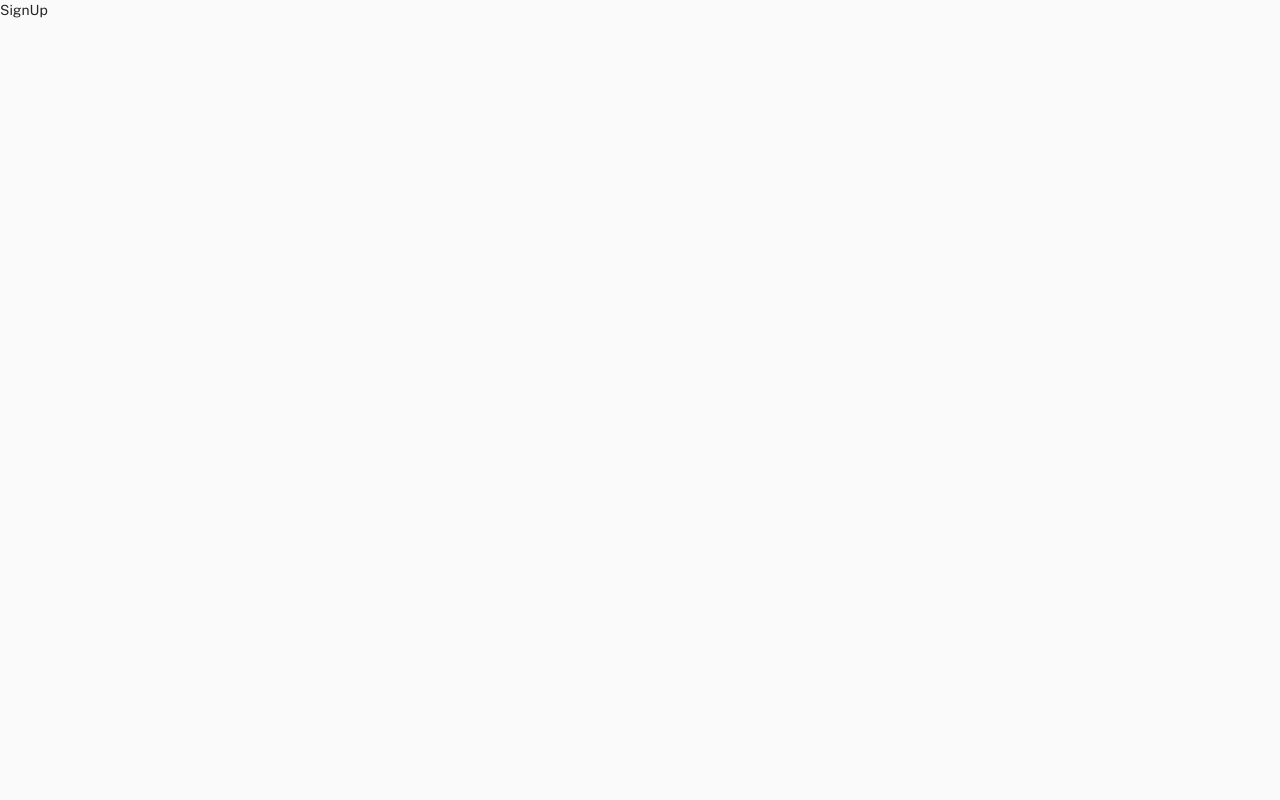
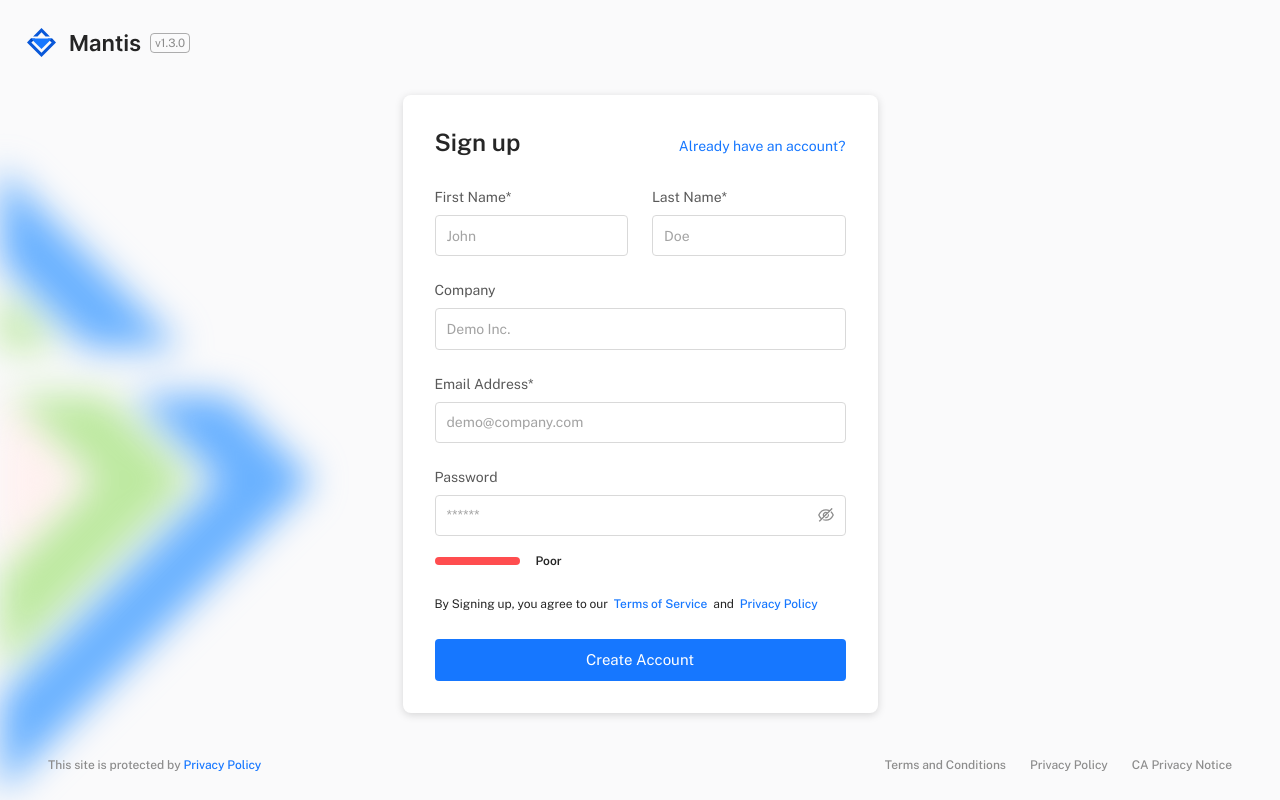
Before and after one commit to ersurajkumar1999/tracking-software-frontend, a React (Vite) app: page /register in a window 1280 px wide. Built offline with nearby package versions, Linux system fonts and the light colour scheme.

Commit message:
rigster page done

```diff
--- a/src/auth/SignUp/index.jsx
+++ b/src/auth/SignUp/index.jsx
@@ -1,8 +1,28 @@
-import React from 'react'
+import { Link } from 'react-router-dom';
+
+// material-ui
+import { Grid, Stack, Typography } from '@mui/material';
+import AuthWrapper from 'auth/componentes/AuthWrapper';
+import SignUpPage from 'auth/componentes/SignUpPage';
+
 
 const SignUp = () => {
   return (
-    <div>SignUp</div>
+    <AuthWrapper>
+      <Grid container spacing={3}>
+        <Grid item xs={12}>
+          <Stack direction="row" justifyContent="space-between" alignItems="baseline" sx={{ mb: { xs: -0.5, sm: 0.5 } }}>
+            <Typography variant="h3">Sign up</Typography>
+            <Typography component={Link} to="/login" variant="body1" sx={{ textDecoration: 'none' }} color="primary">
+              Already have an account?
+            </Typography>
+          </Stack>
+        </Grid>
+        <Grid item xs={12}>
+          <SignUpPage />
+        </Grid>
+      </Grid>
+    </AuthWrapper>
   )
 }
 
--- a/src/auth/componentes/SignUpPage.jsx
+++ b/src/auth/componentes/SignUpPage.jsx
@@ -1,8 +1,262 @@
-import React from 'react'
+import { useEffect, useState } from 'react';
+import { Link as RouterLink } from 'react-router-dom';
+
+// material-ui
+import Button from '@mui/material/Button';
+import FormControl from '@mui/material/FormControl';
+import FormHelperText from '@mui/material/FormHelperText';
+import Grid from '@mui/material/Grid';
+import Link from '@mui/material/Link';
+import InputAdornment from '@mui/material/InputAdornment';
+import IconButton from '@mui/material/IconButton';
+import InputLabel from '@mui/material/InputLabel';
+import OutlinedInput from '@mui/material/OutlinedInput';
+import Stack from '@mui/material/Stack';
+import Typography from '@mui/material/Typography';
+import Box from '@mui/material/Box';
+
+// third party
+import * as Yup from 'yup';
+import { Formik, useFormik } from 'formik';
+
+// project import
+import AnimateButton from 'components/@extended/AnimateButton';
+import { strengthColor, strengthIndicator } from 'utils/password-strength';
+
+// assets
+import EyeOutlined from '@ant-design/icons/EyeOutlined';
+import EyeInvisibleOutlined from '@ant-design/icons/EyeInvisibleOutlined';
+import { signUpSchema } from 'schemas/FormSchemas';
 
 const SignUpPage = () => {
+
+  const [level, setLevel] = useState();
+  const [showPassword, setShowPassword] = useState(false);
+  const handleClickShowPassword = () => {
+    setShowPassword(!showPassword);
+  };
+
+  const handleMouseDownPassword = (event) => {
+    event.preventDefault();
+  };
+
+  const changePassword = (value) => {
+    const temp = strengthIndicator(value);
+    setLevel(strengthColor(temp));
+  };
+
+  useEffect(() => {
+    changePassword('');
+  }, []);
+
+  const initialValues = {
+    firstName: '',
+    lastName: '',
+    email: '',
+    password: '',
+    confirmPassword: '',
+    iAgree: false,
+  };
+  const {
+    errors,
+    handleBlur,
+    handleChange,
+    handleSubmit,
+    touched, isSubmitting,
+    values, resetForm
+  } = useFormik({
+    initialValues,
+    validationSchema: signUpSchema,
+    onSubmit: async (values, { setSubmitting }) => {
+      const data = {
+        firstName: values.firstName,
+        lastName: values.lastName,
+        email: values.email,
+        password: values.password,
+      };
+      try {
+        console.log("data", data);
+        setSubmitting(true);
+        const response = await userSignUp(data);
+        console.log("response", response);
+        // if (response.status) {
+        //     resetForm();
+        //     dispatch(setSuccessMessage(response.data.message));
+        // } else {
+        //     dispatch(setErrorMessage(response.data.message));
+        // }
+      } catch (error) {
+        dispatch(setErrorMessage(error));
+      } finally {
+        setSubmitting(false);
+      }
+    },
+  });
   return (
-    <div>SignUpPage</div>
+    <form noValidate onSubmit={handleSubmit}>
+      <Grid container spacing={3}>
+        <Grid item xs={12} md={6}>
+          <Stack spacing={1}>
+            <InputLabel htmlFor="firstname-signup">First Name*</InputLabel>
+            <OutlinedInput
+              id="firstname-login"
+              type="firstname"
+              value={values.firstname}
+              name="firstname"
+              onBlur={handleBlur}
+              onChange={handleChange}
+              placeholder="John"
+              fullWidth
+              error={Boolean(touched.firstname && errors.firstname)}
+            />
+          </Stack>
+          {touched.firstname && errors.firstname && (
+            <FormHelperText error id="helper-text-firstname-signup">
+              {errors.firstname}
+            </FormHelperText>
+          )}
+        </Grid>
+        <Grid item xs={12} md={6}>
+          <Stack spacing={1}>
+            <InputLabel htmlFor="lastname-signup">Last Name*</InputLabel>
+            <OutlinedInput
+              fullWidth
+              error={Boolean(touched.lastname && errors.lastname)}
+              id="lastname-signup"
+              type="lastname"
+              value={values.lastname}
+              name="lastname"
+              onBlur={handleBlur}
+              onChange={handleChange}
+              placeholder="Doe"
+              inputProps={{}}
+            />
+          </Stack>
+          {touched.lastname && errors.lastname && (
+            <FormHelperText error id="helper-text-lastname-signup">
+              {errors.lastname}
+            </FormHelperText>
+          )}
+        </Grid>
+        <Grid item xs={12}>
+          <Stack spacing={1}>
+            <InputLabel htmlFor="company-signup">Company</InputLabel>
+            <OutlinedInput
+              fullWidth
+              error={Boolean(touched.company && errors.company)}
+              id="company-signup"
+              value={values.company}
+              name="company"
+              onBlur={handleBlur}
+              onChange={handleChange}
+              placeholder="Demo Inc."
+              inputProps={{}}
+            />
+          </Stack>
+          {touched.company && errors.company && (
+            <FormHelperText error id="helper-text-company-signup">
+              {errors.company}
+            </FormHelperText>
+          )}
+        </Grid>
+        <Grid item xs={12}>
+          <Stack spacing={1}>
+            <InputLabel htmlFor="email-signup">Email Address*</InputLabel>
+            <OutlinedInput
+              fullWidth
+              error={Boolean(touched.email && errors.email)}
+              id="email-login"
+              type="email"
+              value={values.email}
+              name="email"
+              onBlur={handleBlur}
+              onChange={handleChange}
+              placeholder="demo@company.com"
+              inputProps={{}}
+            />
+          </Stack>
+          {touched.email && errors.email && (
+            <FormHelperText error id="helper-text-email-signup">
+              {errors.email}
+            </FormHelperText>
+          )}
+        </Grid>
+        <Grid item xs={12}>
+          <Stack spacing={1}>
+            <InputLabel htmlFor="password-signup">Password</InputLabel>
+            <OutlinedInput
+              fullWidth
+              error={Boolean(touched.password && errors.password)}
+              id="password-signup"
+              type={showPassword ? 'text' : 'password'}
+              value={values.password}
+              name="password"
+              onBlur={handleBlur}
+              onChange={(e) => {
+                handleChange(e);
+                changePassword(e.target.value);
+              }}
+              endAdornment={
+                <InputAdornment position="end">
+                  <IconButton
+                    aria-label="toggle password visibility"
+                    onClick={handleClickShowPassword}
+                    onMouseDown={handleMouseDownPassword}
+                    edge="end"
+                    color="secondary"
+                  >
+                    {showPassword ? <EyeOutlined /> : <EyeInvisibleOutlined />}
+                  </IconButton>
+                </InputAdornment>
+              }
+              placeholder="******"
+              inputProps={{}}
+            />
+          </Stack>
+          {touched.password && errors.password && (
+            <FormHelperText error id="helper-text-password-signup">
+              {errors.password}
+            </FormHelperText>
+          )}
+          <FormControl fullWidth sx={{ mt: 2 }}>
+            <Grid container spacing={2} alignItems="center">
+              <Grid item>
+                <Box sx={{ bgcolor: level?.color, width: 85, height: 8, borderRadius: '7px' }} />
+              </Grid>
+              <Grid item>
+                <Typography variant="subtitle1" fontSize="0.75rem">
+                  {level?.label}
+                </Typography>
+              </Grid>
+            </Grid>
+          </FormControl>
+        </Grid>
+        <Grid item xs={12}>
+          <Typography variant="body2">
+            By Signing up, you agree to our &nbsp;
+            <Link variant="subtitle2" component={RouterLink} to="#">
+              Terms of Service
+            </Link>
+            &nbsp; and &nbsp;
+            <Link variant="subtitle2" component={RouterLink} to="#">
+              Privacy Policy
+            </Link>
+          </Typography>
+        </Grid>
+        {errors.submit && (
+          <Grid item xs={12}>
+            <FormHelperText error>{errors.submit}</FormHelperText>
+          </Grid>
+        )}
+        <Grid item xs={12}>
+          <AnimateButton>
+            <Button disableElevation disabled={isSubmitting} fullWidth size="large" type="submit" variant="contained" color="primary">
+              Create Account
+            </Button>
+          </AnimateButton>
+        </Grid>
+      </Grid>
+    </form>
   )
 }
 
```
